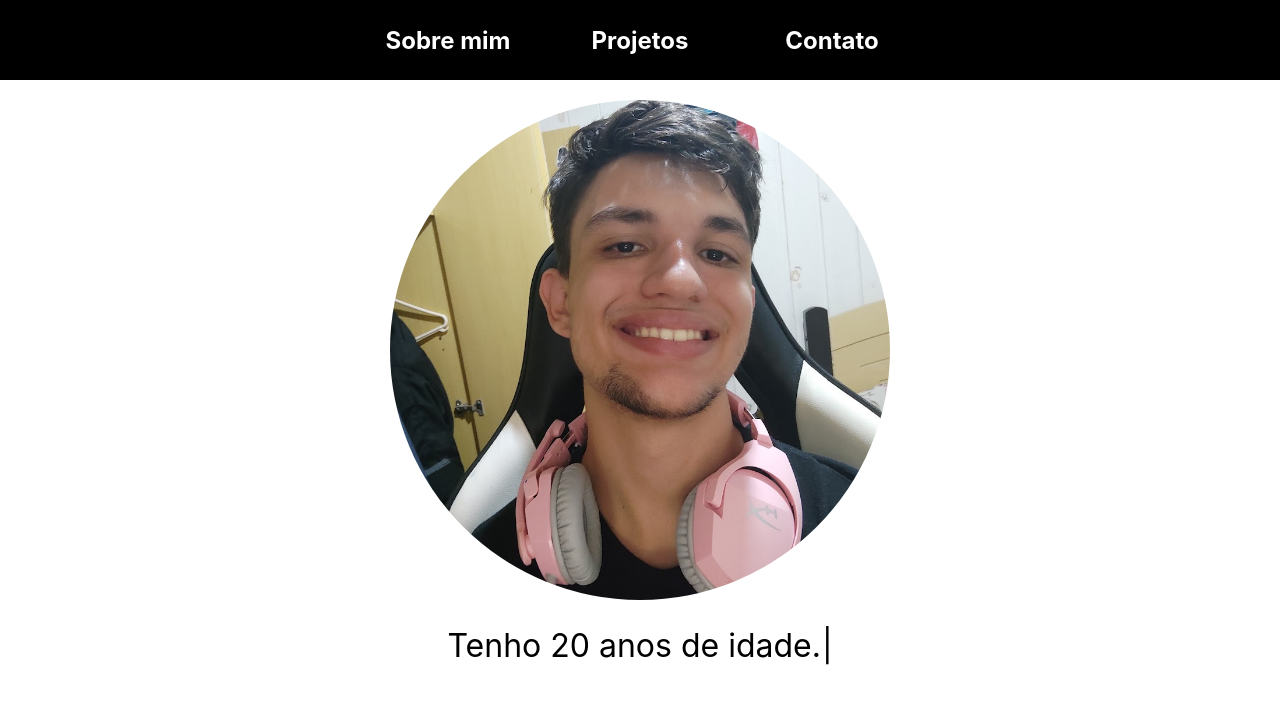
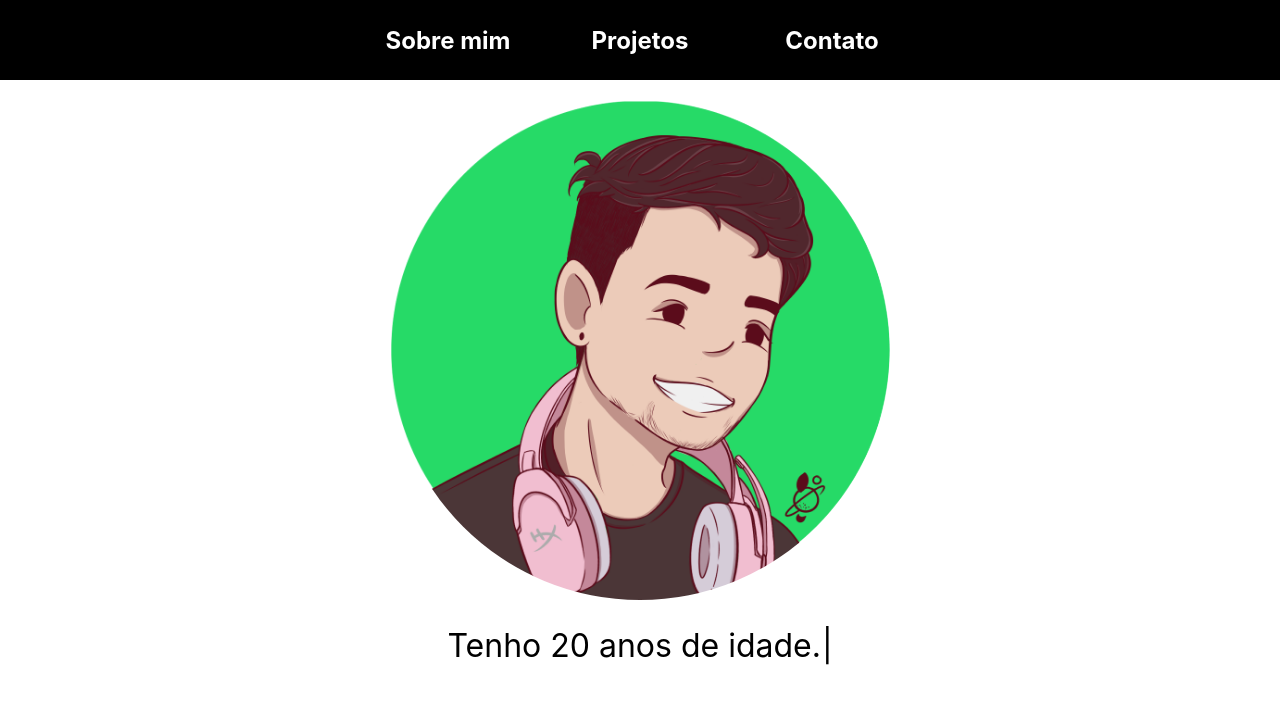
Before and after one commit to arielmell0/arielom.tech, a React (Create React App) app: page / in a window 1280 px wide. Shown: the top 704 px of the page. Built offline with nearby package versions, Linux system fonts and the light colour scheme.

Commit message:
feat: animação profile pic pronta

```diff
--- a/src/Components/ProfilePic/ProfilePic.js
+++ b/src/Components/ProfilePic/ProfilePic.js
@@ -1,31 +1,39 @@
-import { useState } from 'react';
+import { useEffect, useState } from 'react';
 import styled from 'styled-components';
 import 'animate.css';
 import profilePicIlustraded from '../../images/profilePic.png';
 import profilePicReal from '../../images/profilePicReal.jpg';
 
 const ProfilePic = () => {
-    let [image, setImage] = useState(profilePicReal);
-    const [animation, setAnimation] = useState(ImgAnimationOut);
+    const [image, setImage] = useState(profilePicIlustraded);
+    const [animation, setAnimation] = useState('zoomIn');
 
     const addAnimationAndAlterImage = () => {
-        setImage(profilePicIlustraded);
-        setAnimation(ImgAnimationIn);
+        setAnimation('zoomOut')
+        setTimeout(() => {
+            setAnimation('zoomIn');
+            setImage(profilePicReal)
+        }, 500)
+
     };
 
     const rmAnimationAndAlterImage = () => {
-        setImage(profilePicReal);
-        setAnimation(ImgAnimationOut);
-    }
+        setAnimation('zoomOut')
+        setTimeout(() => {
+            setAnimation('zoomIn');
+            setImage(profilePicIlustraded)
+        }, 500)
+    };
 
     return (
-        <ImgAnimationOut src={image} onMouseOver={addAnimationAndAlterImage}
+        <Img src={image} animation={animation}
+        onMouseOver={addAnimationAndAlterImage}
         onMouseOut={rmAnimationAndAlterImage}
         />
     )
 }
 
-const ImgAnimationOut = styled.img`
+const Img = styled.img`
     display: flex;
     justify-content: center;
     align-items: center;
@@ -35,12 +43,9 @@ const ImgAnimationOut = styled.img`
     width: 500px;
     height: 500px;
     border-radius: 50%;
-`
-
-const ImgAnimationIn = styled(ImgAnimationOut)`
-    animation-name: flash;
-    animation-duration: 1s;
-    animation-iteration-count: infinite;
+    animation-name: ${props => props.animation};
+    animation-delay: 0s;
+    animation-duration: 0.5s;
 `
 
 export default ProfilePic;
```
